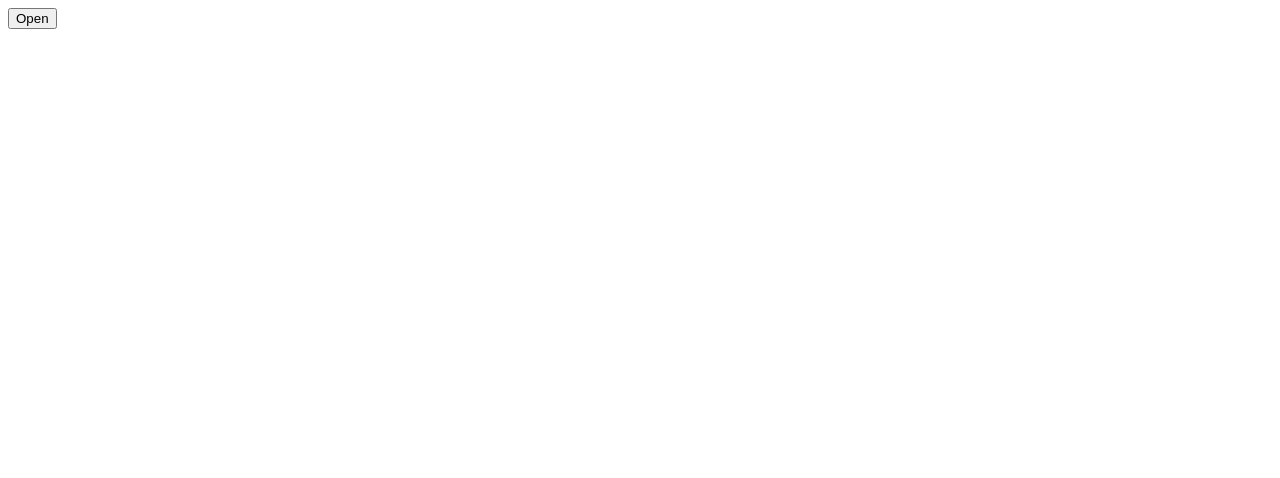
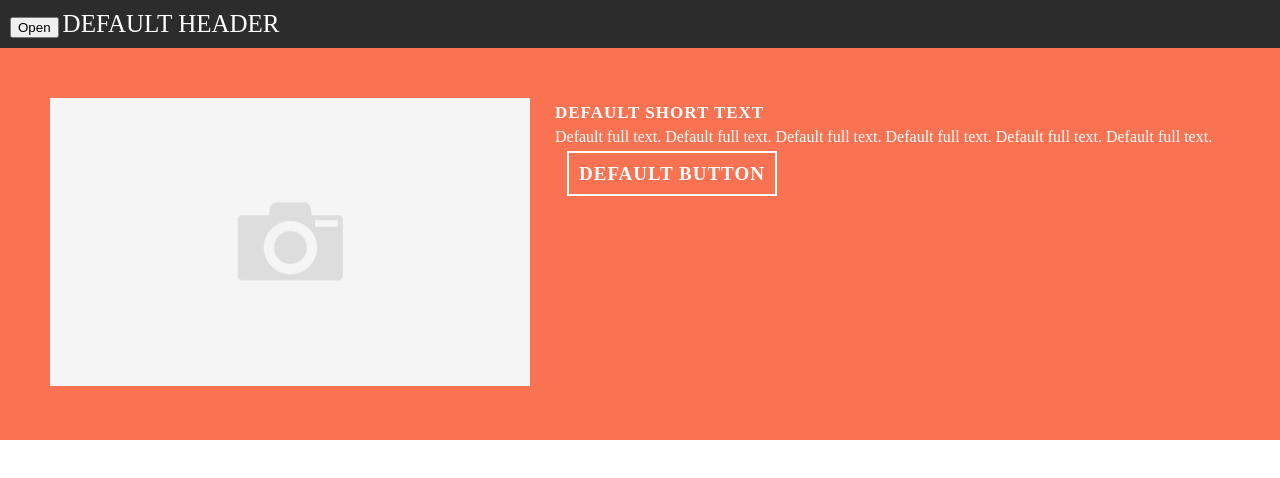
Before and after one commit to adgolubchikov/telebreeze_task, a plain HTML site: page index.html in a window 1280 px wide. Drawn offline with Linux system fonts and the light colour scheme.

Commit message:
finished

```diff
--- a/index.html
+++ b/index.html
@@ -8,14 +8,20 @@
 	</head>
 	<body>
 		<div id="menu" class="hidden">
-		<div class="menuitem"><button onclick="closeMenu()">Close</button></div>
+			<div class="menu-item"><button onclick="closeMenu()">Close</button></div>
 		</div>
 		<div id="container">
-		<header>
-		<button onclick="openMenu()">Open</button>
-		</header>
-		<main>
-		</main>
+			<header>
+				<button onclick="openMenu()">Open</button> <span id="header"></span>
+			</header>
+			<main>
+				<div id="img"><img src="default.gif" width="100%" /></div>
+				<div id="textblock">
+					<div id="short"></div>
+					<div id="full"></div>
+					<div id="button"><span></span></div>
+				</div>
+			</main>
 		</div>
 		<script src="script.js"></script>
 	</body>
--- a/script.js
+++ b/script.js
@@ -1,49 +1,56 @@
 let db = [];
 
 const defaultPage = {
-			"id":0,
-			"menu_title":"Default page",
-			"menu_subtitle":"Default subtitle",
-			"content":{
-				"header":"Default header",
-				"short_text":"Default short text",
-				"full_text":"Default full text. Default full text. Default full text. Default full text. Default full text. Default full text. ",
-				"image_url":"default.gif",
-				"full_text_btn_title":"Default button"
-			}
-		};
+	id: 0,
+	menu_title: "Default page",
+	menu_subtitle: "Default subtitle",
+	content: {
+		header: "Default header",
+		short_text: "Default short text",
+		full_text: "Default full text. Default full text. Default full text. Default full text. Default full text. Default full text. ",
+		image_url: "default.gif",
+		full_text_btn_title: "Default button"
+	}
+};
 
 fetch('http://localhost:8000/data.json').then(response => response.json()).then(data => {
-	db=data;
+	db = data;
 	renderMenu();
 	openPage('default');
 });
 
 function openPage(pageId) {
+	closeMenu();
 	let page;
-	if (pageId=='default') {
-		page=defaultPage;
+	if (pageId == 'default') {
+		page = defaultPage;
+	} else {
+		page = db.menu.filter(item => item.id == pageId)[0];
 	}
-	else {
-		page=db.menu.filter(item => item.id == pageId)[0];
-	}
+	document.querySelector('#header').innerHTML = (page.content.header !== undefined) ? page.content.header : defaultPage.content.header;
+	document.querySelector('#short').innerHTML = (page.content.short_text !== undefined) ? page.content.short_text : defaultPage.content.short_text;
+	document.querySelector('#full').innerHTML = (page.content.full_text !== undefined) ? page.content.full_text : defaultPage.content.full_text;
+	document.querySelector('#button > span').innerHTML = (page.content.full_text_btn_title !== undefined) ? page.content.full_text_btn_title : defaultPage.content.full_text_btn_title;
+	document.querySelector('img').src = (page.content.image_url !== undefined) ? page.content.image_url : defaultPage.content.image_url;
 
-	return page;
 }
+
 function renderMenu() {
 	let i;
-	for (i=0; i<db.menu.length;i++) {
-	let item=document.createElement('div');
-	item.className='menu-item';
-	item.innerHTML='';
-	document.querySelector('#menu').appendChild(item);
+	for (i = 0; i < db.menu.length; i++) {
+		let item = document.createElement('div');
+		item.className = 'menu-item';
+		item.innerHTML = '<div id="link" onclick="openPage(' + ((db.menu[i].id !== undefined) ? db.menu[i].id : '"default"') + ')">' +
+			((db.menu[i].menu_title !== undefined) ? db.menu[i].menu_title : defaultPage.menu_title) + '</div>' +
+			'<div id="description">' + ((db.menu[i].menu_subtitle !== undefined) ? db.menu[i].menu_subtitle : defaultPage.menu_subtitle) + '</div>';
+		document.querySelector('#menu').appendChild(item);
 	}
 }
 
 function openMenu() {
-	document.querySelector('#menu').className='opened';
+	document.querySelector('#menu').className = 'opened';
 }
 
 function closeMenu() {
-	document.querySelector('#menu').className='closed';
+	document.querySelector('#menu').className = 'closed';
 }
--- a/style.css
+++ b/style.css
@@ -1,9 +1,73 @@
+body {
+	color: #ffffff;
+	margin: 0;
+}
+
 #container {
+	width: 100%;
+	height: 100%;
+}
 
+header {
+	background-color: #2c2c2c;
+	padding: 10px;
+}
+
+main {
+	display: flex;
+	flex-direction: row;
+	padding: 40px 40px 40px 40px;
+	background-color: #f97252;
+}
+
+#header {
+	font-size: 25px;
+	text-align: center;
+	text-transform: uppercase;
+}
+
+#img {
+	width: 40%;
+	padding: 10px 10px 10px 10px;
+}
+
+#textblock {
+	flex-direction: column;
+	padding: 10px 10px 10px 10px;
+	flex-grow: 1;
+	align-items: stretch;
+}
+
+#short {
+	margin: 5px;
+	text-transform: uppercase;
+	font-size: 17px;
+	font-weight: 700;
+	letter-spacing: 1px;
+}
+
+#full {
+	margin: 5px;
+}
+
+#button>span {
+	cursor: pointer;
+	border: 2px solid white;
+	font-size: 19px;
+	font-weight: 700;
+	text-transform: uppercase;
+	letter-spacing: 1px;
+	padding: 10px;
+}
+
+#button {
+	margin: 5px;
+	padding: 12px;
 }
 
 #menu {
 	display: flex;
+	flex-direction: column;
 	z-index: 1;
 	max-width: 300px;
 	min-width: 200px;
@@ -15,21 +79,24 @@ background-color: #35434c;
 	height: 100%;
 }
 
+.menu-item {
+	padding: 10px;
+}
+
 .opened {
 	margin-left: 0px;
 	animation-name: opening;
-animation-duration: 2s;
+	animation-duration: 1s;
 }
 
 .closed {
 	animation-name: closing;
-animation-duration: 2s;
+	animation-duration: 1s;
 	margin-left: -100%;
 }
 
 .hidden {
 	margin-left: -100%;
-
 }
 
 @keyframes opening {
@@ -49,3 +116,9 @@ to {
 		margin-left: -300px;
 	}
 }
+
+#link {
+	cursor: pointer;
+}
+
+#description {}
```
Lines whose indentation alone changed are shown as unchanged.
